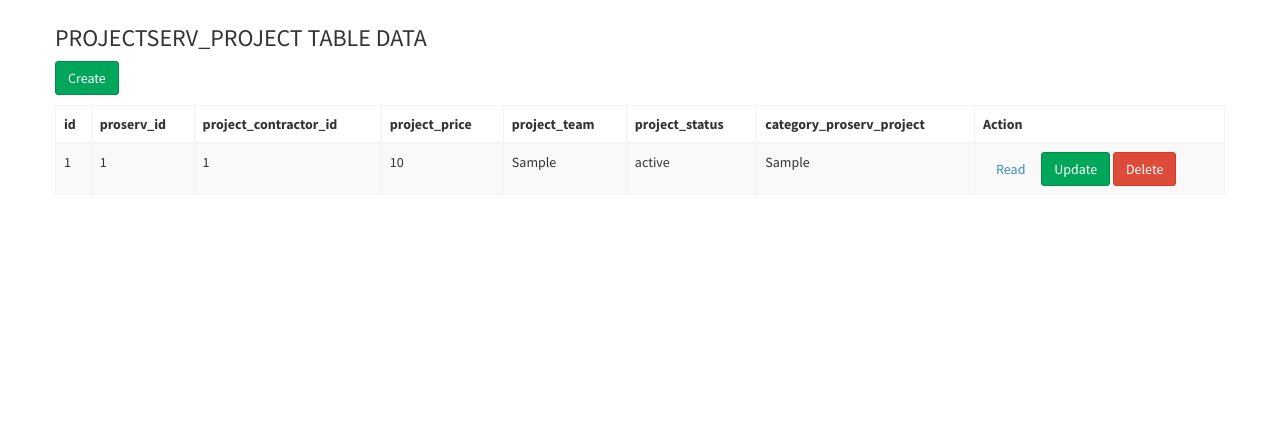
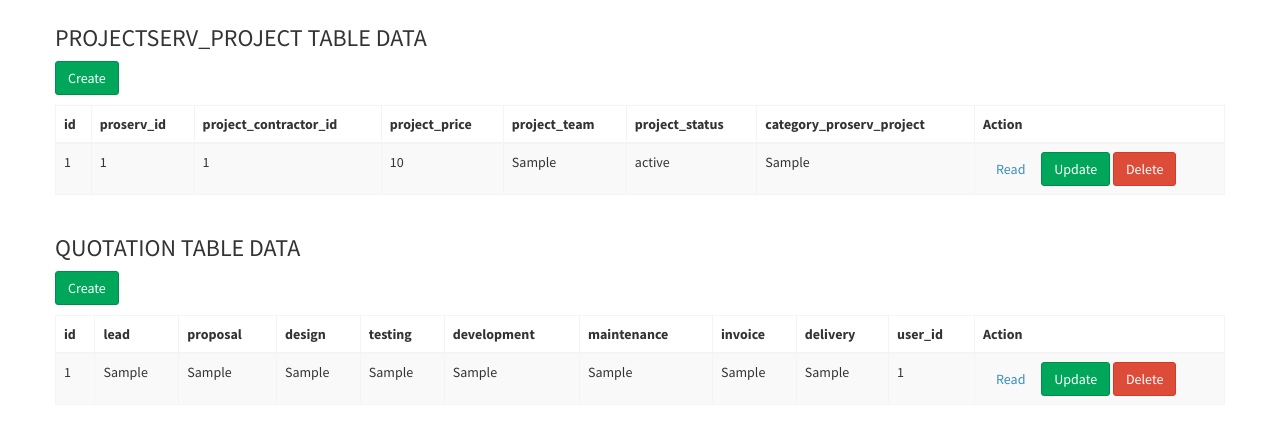
Before and after one commit to SANDY1203/AdminLTE-2.3.6, a PHP site: page /pages/examples/sales_index.php in a window 1280 px wide. Shown: the part 871-1296 px from the top of the page. Before the commit the page ends 1057 px from the top, so only its background shows below. Run offline with PHP 8.4, Linux system fonts and the light colour scheme; tables that the repository leaves empty or names only in its code hold one stand-in row (values such as "Sample post"); some libraries are stand-ins or nearby versions.

Commit message:
final quotation

```diff
--- a/pages/examples/create_project.php
+++ b/pages/examples/create_project.php
@@ -187,7 +187,7 @@
                             <?php endif;?>
                         </div>
                       </div>
-
+					  </div>
                       <div class="control-group <?php echo !empty($user_idError)?'error':'';?>">
                         <label class="control-label">user_id</label>
                         <div class="controls">
--- a/pages/examples/print_quotation.php
+++ b/pages/examples/print_quotation.php
@@ -20,7 +20,7 @@ if ( !empty($_GET['id'])) {
 								$pdf->AddPage();
 								$pdf->SetFont('Arial','',14);
 								//Table with 20 rows and 4 columns
-								$pdf->SetWidths(array(30,150));
+								$pdf->SetWidths(array(35,150));
 								srand(microtime()*1000000);
 
 							$pdf->Row(array("id",$row['id']));
--- a/pages/examples/sales_index.php
+++ b/pages/examples/sales_index.php
@@ -276,5 +276,60 @@
             </table>
         </div>
     </div> <!-- /container -->
+	<div class="container">
+            <div class="row">
+                <h3>QUOTATION TABLE DATA</h3>
+            </div>
+            <div class="row">
+			 <p>
+                    <a href="create_quotation.php?val=<?php echo $val?>" class="btn btn-success">Create</a>
+                </p>
+                <table class="table table-striped table-bordered">
+                  <thead>
+                    <tr>
+                      <th>id</th>
+					  <th>lead</th>
+					  <th>proposal</th>
+					  <th>design</th>
+					  <th>testing</th>
+					  <th>development</th>
+					  <th>maintenance</th>
+					  <th>invoice</th>
+					  <th>delivery</th>
+					  <th>user_id</th>
+					  <th>Action</th>
+                    </tr>
+                  </thead>
+                  <tbody>
+                  <?php
+                   $pdo = Database::connect();
+                   $sql = 'SELECT * FROM quotation';
+                   foreach ($pdo->query($sql) as $row) {
+                            echo '<tr>';
+                            echo '<td>'. $row['id'] . '</td>';
+							echo '<td>'. $row['lead'] . '</td>';
+							echo '<td>'. $row['proposal'] . '</td>';
+                            echo '<td>'. $row['design'] . '</td>';
+							echo '<td>'. $row['testing'] . '</td>';
+							echo '<td>'. $row['development'] . '</td>';
+							echo '<td>'. $row['maintenance'] . '</td>';
+                            echo '<td>'. $row['invoice'] . '</td>';
+							echo '<td>'. $row['delivery'] . '</td>';
+							echo '<td>'. $row['user_id'] . '</td>';
+							echo '<td width=250>';
+                                echo '<a class="btn" href="read_quotation.php?id='.$row['id'].'&val='.$val.'">Read</a>';
+                                echo ' ';
+                                echo '<a class="btn btn-success" href="update_quotation.php?id='.$row['id'].'&val='.$val.'">Update</a>';
+                                echo ' ';
+                                echo '<a class="btn btn-danger" href="delete_quotation.php?id='.$row['id'].'&val='.$val.'">Delete</a>';
+                                echo '</td>';
+                            echo '</tr>';
+                   }
+                   Database::disconnect();
+                  ?>
+                  </tbody>
+            </table>
+        </div>
+    </div> <!-- /container -->
 	</body>
 </html>
```
Also changed, not shown: pages/examples/create_quotation.php (+10 -35 lines).
